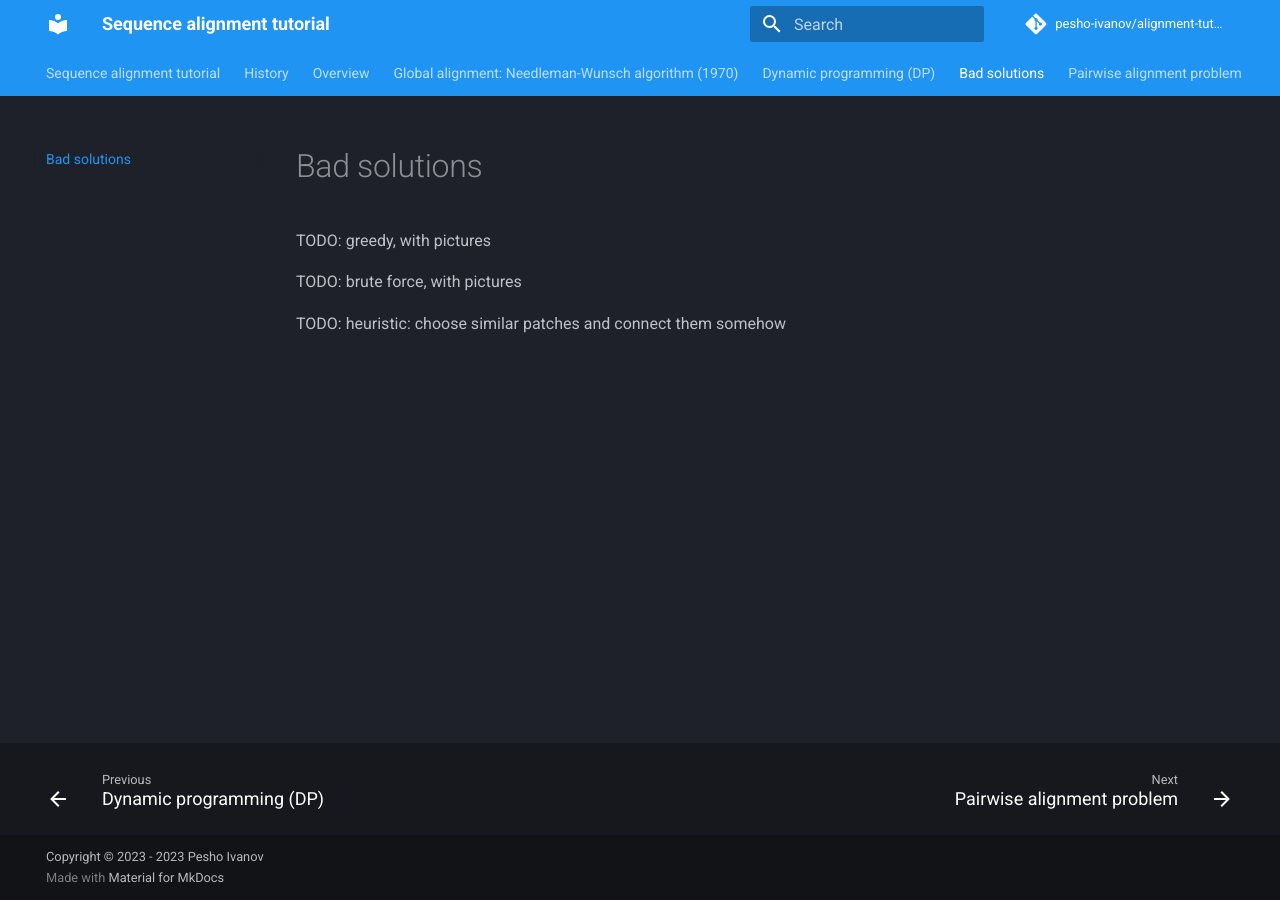
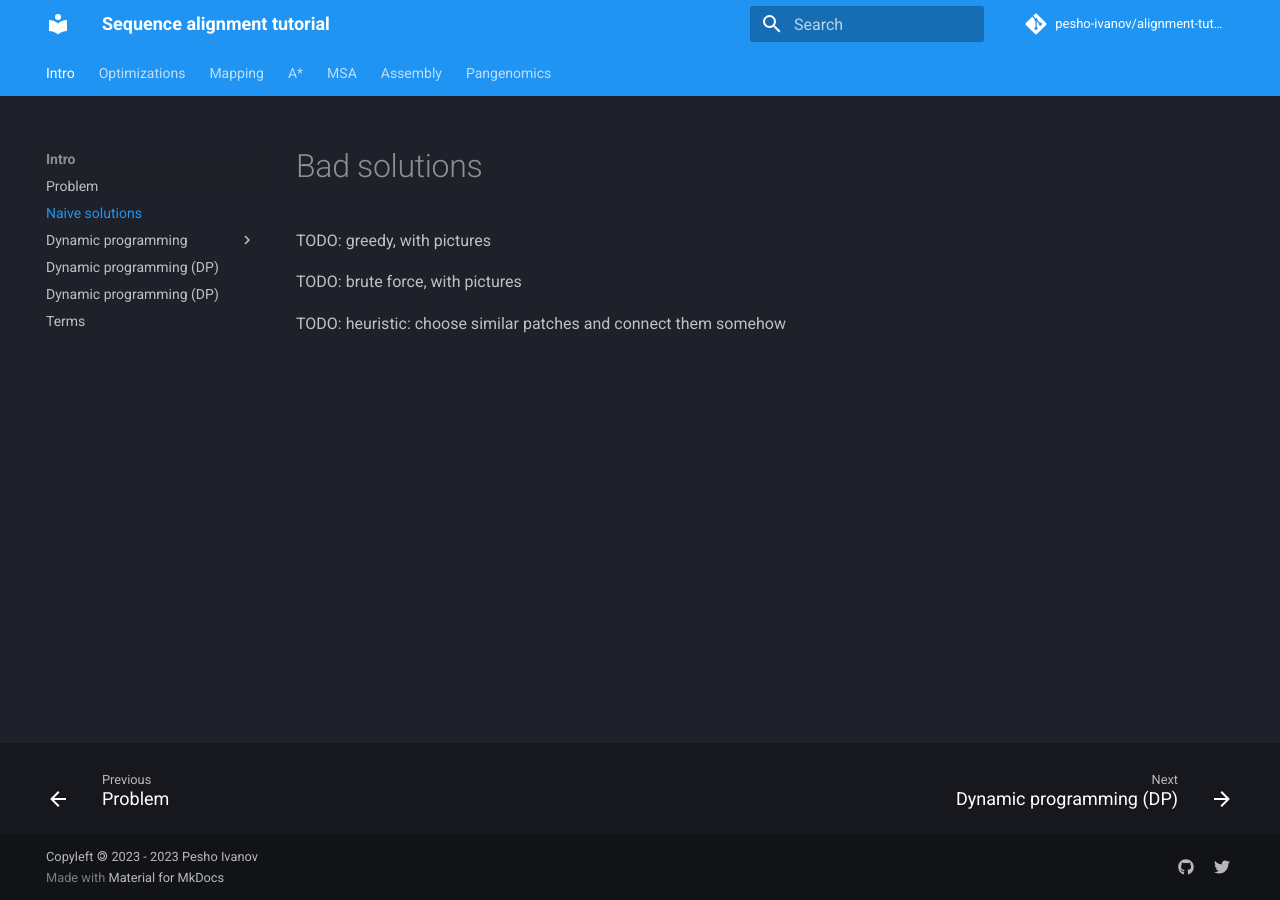
Before and after one commit to pesho-ivanov/alignment-tutorial, an MkDocs documentation site: the page built from docs/intro/pa-naive.md, in a window 1280 px wide. Built offline with MkDocs 1.6.1 and Material for MkDocs 9.7.7, drawn with Linux system fonts in a browser that asks for light colours; comment, search, counter and statistics services are not loaded; some of the changed lines change nothing that is shown.

Commit message:
structure

```diff
--- a/mkdocs.yml
+++ b/mkdocs.yml
@@ -7,7 +7,7 @@ site_description: >-
 repo_name: pesho-ivanov/alignment-tutorial
 repo_url: https://github.com/pesho-ivanov/alignment-tutorial
 
-copyright: Copyright &copy; 2023 - 2023 Pesho Ivanov
+copyright: Copyleft 🄯 2023 - 2023 Pesho Ivanov
 
 theme:
   name: material
@@ -18,6 +18,14 @@ theme:
     - navigation.footer
     - navigation.tabs
     - navigation.tracking
+    - navigation.instant
+
+extra:
+  social:
+    - icon: fontawesome/brands/github
+      link: https://github.com/pesho-ivanov
+    - icon: fontawesome/brands/twitter
+      link: https://twitter.com/peshotrie
 
 markdown_extensions:
   - pymdownx.arithmatex:
@@ -27,3 +35,49 @@ extra_javascript:
   - javascripts/mathjax.js
   - https://polyfill.io/v3/polyfill.min.js?features=es6
   - https://cdn.jsdelivr.net/npm/mathjax@3/es5/tex-mml-chtml.js
+
+nav:
+  - Intro:
+    - Problem: intro/pa-problem.md
+    - Naive solutions: intro/pa-naive.md
+    - Dynamic programming:
+        - intro/pa-dp.md
+        - Global alignment (Needleman-Wunsch 1970): intro/pa-dp-nw.md
+    - Other alignments: intro/pa-dp.md
+    - Limitations: intro/pa-dp.md
+    - Terms: terms.md
+  - Optimizations:
+    - How to make it fast and scalable?: intro/pa-dp.md
+    - Sliding (simple greedy matching): intro/pa-dp.md
+    - Linear memory: intro/pa-dp.md
+    - Shortest paths: intro/pa-dp.md
+    - Exponential search: intro/pa-dp.md
+    - Diagonal transition (1985): intro/pa-dp.md
+    - Informed search: intro/pa-dp.md
+    - Bithacks: intro/pa-dp.md
+  - Mapping:
+    - Indexing: intro/pa-dp.md
+    - BWT: intro/pa-dp.md
+    - Hashing, sketches, minimizers: intro/pa-dp.md
+    - Suffix trees (1973): intro/pa-dp.md
+    - Inexact, heuristic, probabilistic: intro/pa-dp.md
+    - Pseudoalignments: intro/pa-dp.md
+  - A*:
+    - A\* algorithm (1968): intro/pa-dp.md
+    - Scaling with sequence length: intro/pa-dp.md
+    - Scaling with error rate: intro/pa-dp.md
+    - Scaling with reference size: intro/pa-dp.md
+    - Applications: intro/pa-dp.md
+    - Open problems: intro/pa-dp.md
+  - MSA:
+    - Problem: intro/pa-dp.md
+  - Assembly:
+    - Problem: intro/pa-dp.md
+    - Graph structures: intro/pa-dp.md
+    - Hamiltonian and Eulerian paths: intro/pa-dp.md
+    - Phylogenetic trees: intro/pa-dp.md
+    - Minimal spanning trees (MST): intro/pa-dp.md
+    - Scaling: intro/pa-dp.md
+  - Pangenomics:
+    - Graph reference: intro/pa-dp.md
+    - Metagenomics: intro/pa-dp.md
```
Also changed, not shown: docs/astar/astar-semiglobal.md (renamed from docs/A*/astar-semiglobal.md), docs/intro/pa-dp-nw.md (renamed from docs/pa-dp-nw.md), docs/intro/pa-dp.md (renamed from docs/pa-dp.md), docs/intro/pa-naive.md (renamed from docs/pa-naive.md), docs/intro/pa-problem.md (renamed from docs/pa-problem.md).
